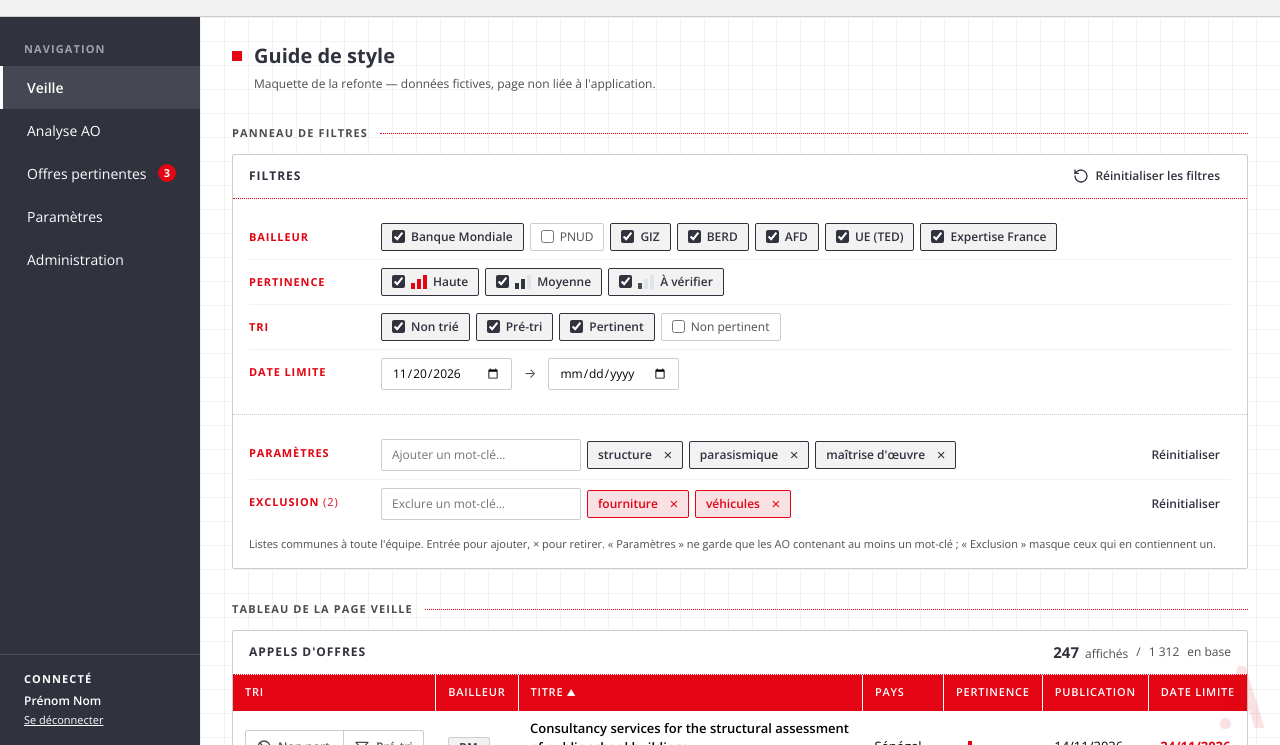
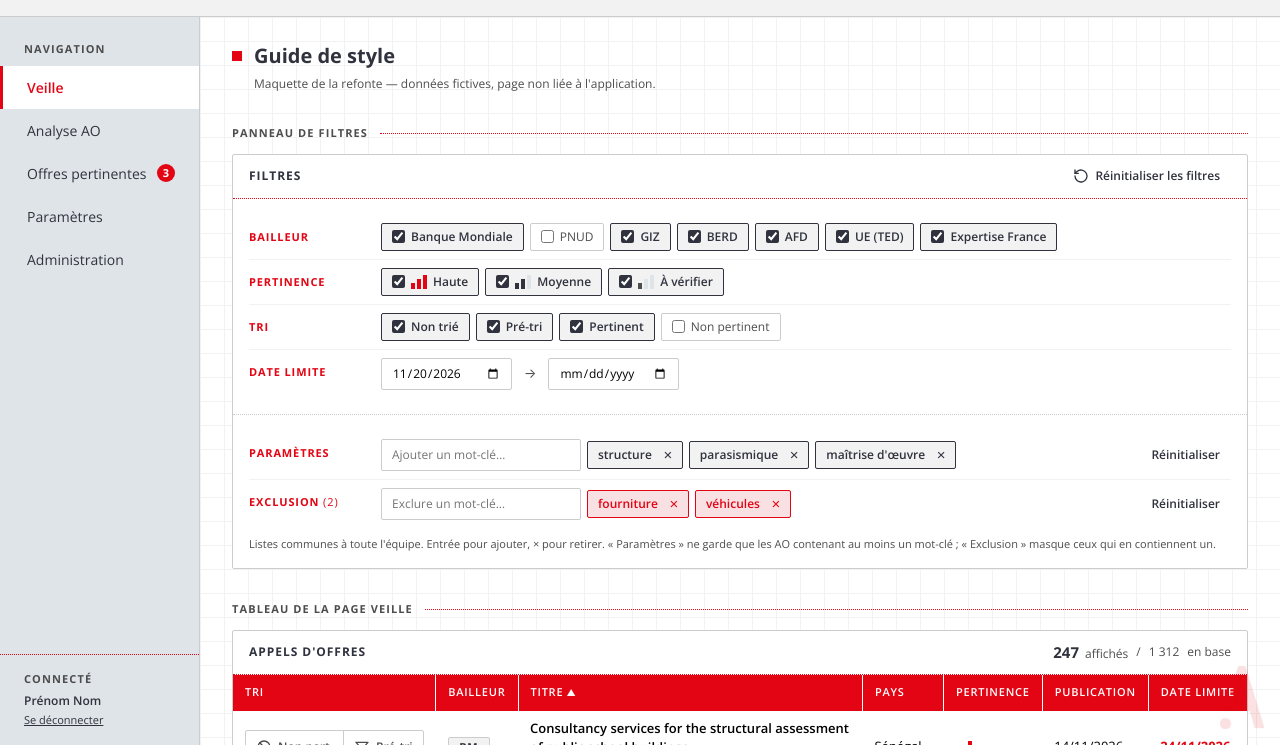
Before and after one commit to Assemblage-Ingenierie/veille-AO-dev, a plain HTML site: page static/styleguide.html in a window 1280 px wide. Shown: the part 55-800 px from the top of the page. Drawn offline with nearby package versions, Linux system fonts and the light colour scheme.

Commit message:
Thème : barre latérale gris clair, lien actif en rouge
Co-Authored-By: Claude Opus 5.5 <noreply@anthropic.com>

```diff
--- a/static/theme.css
+++ b/static/theme.css
@@ -70,25 +70,27 @@ a:hover { color: var(--ai-rouge); }
 .app-header-actions { margin-left: auto; display: flex; align-items: center; gap: var(--sp-3); }
 .hamburger { display: none; background: none; border: 0; padding: var(--sp-2); cursor: pointer; color: var(--ai-violet); }
 
-/* Barre latérale violet sombre (variante par défaut des outils métier) */
-.sidebar { grid-area: sidebar; background: var(--ai-violet); color: var(--ai-blanc);
+/* Barre latérale claire (gris clair, texte violet, lien actif repéré en rouge) */
+.sidebar { grid-area: sidebar; background: var(--ai-gris); color: var(--ai-violet);
+  border-right: var(--line);
   display: flex; flex-direction: column; position: sticky; top: var(--header-h);
   height: calc(100vh - var(--header-h)); overflow-y: auto; }
 .sidebar-label { font-size: var(--fs-xs); font-weight: 700; letter-spacing: .1em; text-transform: uppercase;
-  color: rgba(255,255,255,.55); padding: var(--sp-5) var(--sp-5) var(--sp-2); }
+  color: var(--ai-noir70); padding: var(--sp-5) var(--sp-5) var(--sp-2); }
 .sidebar-nav { display: flex; align-items: center; justify-content: space-between; gap: var(--sp-2);
-  padding: 11px var(--sp-5); color: var(--ai-blanc); text-decoration: none; font-size: 14px;
+  padding: 11px var(--sp-5); color: var(--ai-violet); text-decoration: none; font-size: 14px;
   border-left: 3px solid transparent; }
-.sidebar-nav:hover { color: var(--ai-blanc); background: rgba(255,255,255,.06); }
-.sidebar-nav.active { font-weight: 600; border-left-color: var(--ai-blanc); background: rgba(255,255,255,.1); }
+.sidebar-nav:hover { color: var(--ai-violet); background: rgba(255,255,255,.45); }
+.sidebar-nav.active { font-weight: 600; color: var(--ai-rouge); border-left-color: var(--ai-rouge); background: var(--ai-blanc); }
 .sidebar-badge { min-width: 18px; height: 18px; padding: 0 5px; border-radius: 9px; background: var(--ai-rouge);
   color: var(--ai-blanc); font-size: var(--fs-xs); font-weight: 700; display: inline-flex;
   align-items: center; justify-content: center; font-variant-numeric: tabular-nums; }
 .sidebar-spacer { flex: 1; }
-.sidebar-user { padding: var(--sp-4) var(--sp-5); border-top: 1px solid rgba(255,255,255,.15); }
+.sidebar-user { padding: var(--sp-4) var(--sp-5); border-top: 1px dotted var(--ai-rouge); color: var(--ai-violet); }
 .sidebar-user-label { font-size: var(--fs-xs); font-weight: 700; letter-spacing: .1em; text-transform: uppercase;
-  color: rgba(255,255,255,.55); margin-bottom: var(--sp-1); }
-.sidebar-user, .sidebar-user * { color: var(--ai-blanc) !important; }
+  color: var(--ai-noir70); margin-bottom: var(--sp-1); }
+.sidebar-user a { color: var(--ai-violet); }
+.sidebar-user a:hover { color: var(--ai-rouge); }
 
 /* Zone de contenu : papier millimétré très léger (gris de la charte) */
 .app-content { grid-area: content; min-width: 0; padding: var(--sp-5) var(--sp-6);
```
